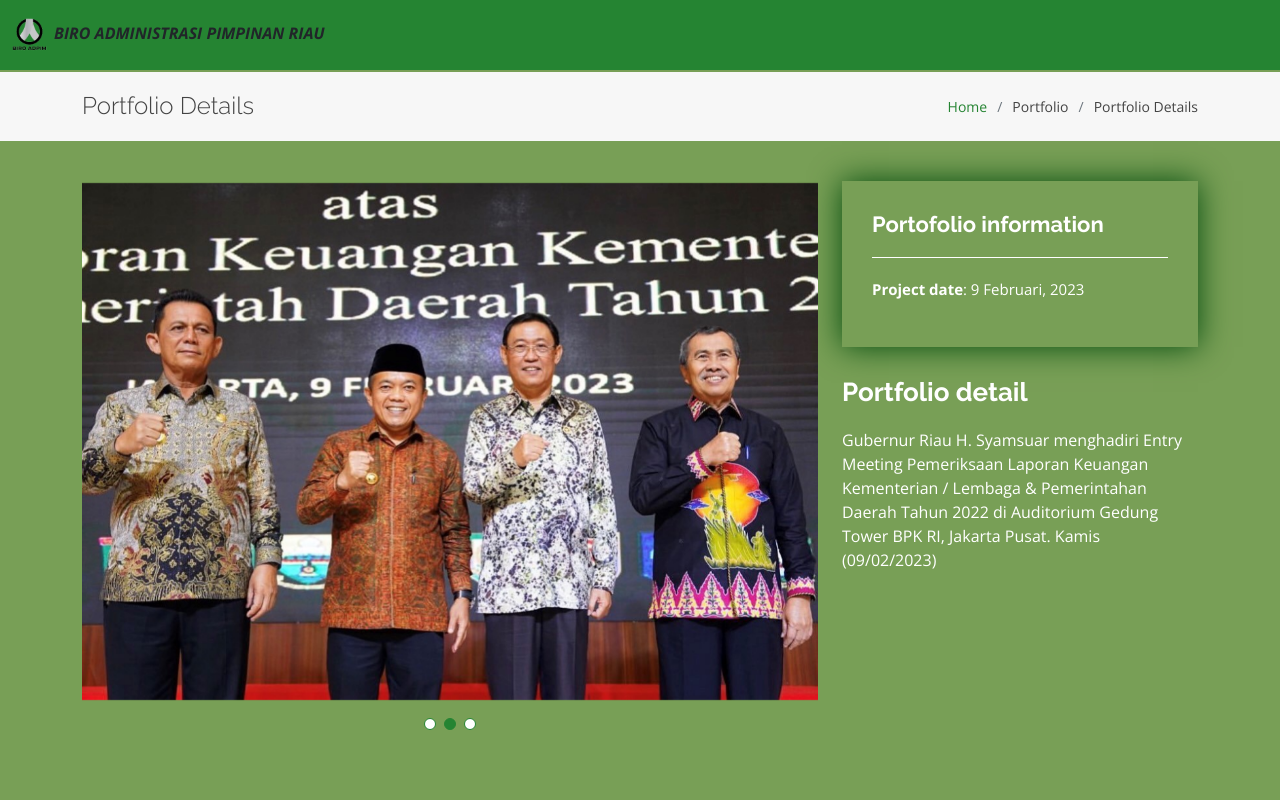
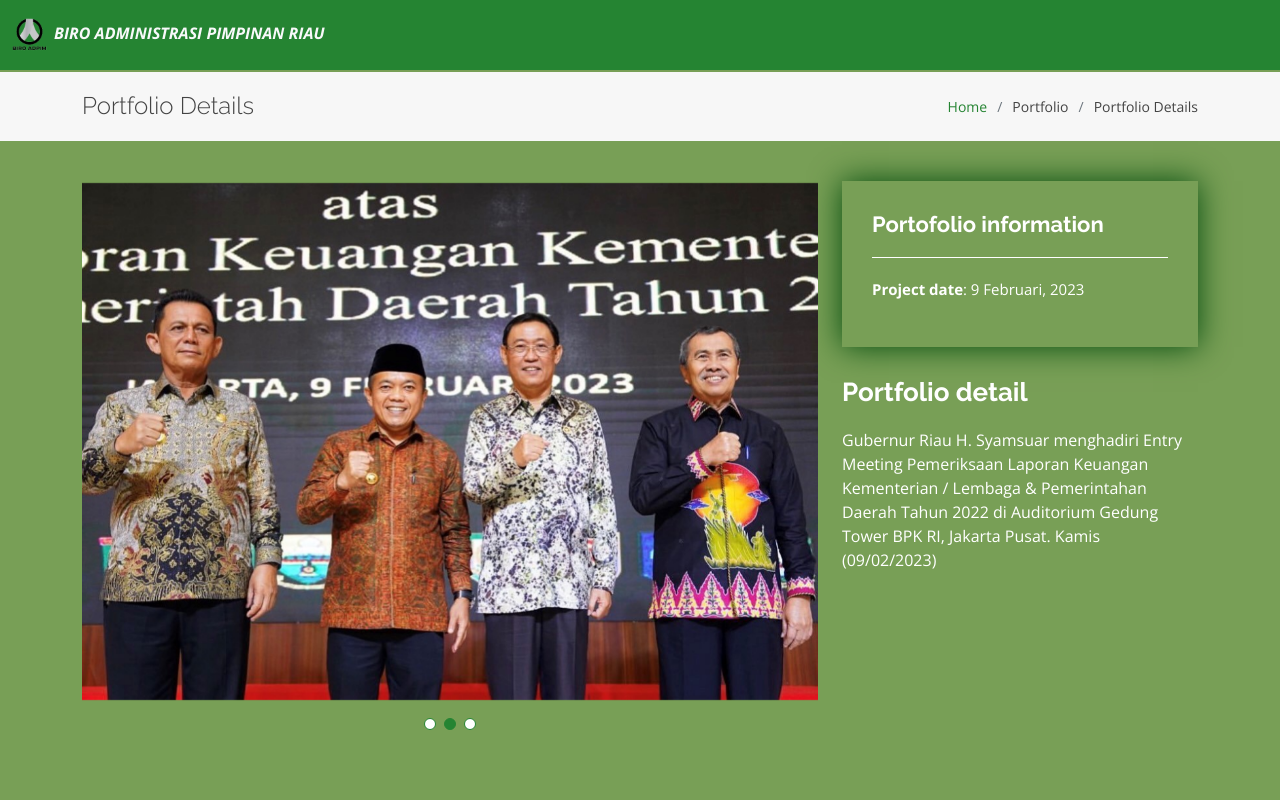
Before and after one commit to DiraShabrina/dirashabrina.github.io, a plain HTML site: page portfolio-details-pic1.html in a window 1280 px wide. Shown: the top 800 px of the page. Drawn offline with nearby package versions, Linux system fonts and the light colour scheme.

Commit message:
mengubah font color portfolio details

```diff
--- a/portfolio-details-pic1.html
+++ b/portfolio-details-pic1.html
@@ -32,7 +32,7 @@
     <header id="header" class="fixed-top d-flex align-items-center">
       <div class="container-fluid d-flex justify-content-between">
         <div class="logo">
-          <a class="navbar-brand text-dark fs-6 fst-italic fw-bold align-middle" href="#"> <img src="assets/img/logoadpim.png" alt="" class="d-inline align-text-middle" />Biro Administrasi Pimpinan Riau</a>
+          <a class="navbar-brand text-light fs-6 fst-italic fw-bold align-middle" href="#"> <img src="assets/img/logoadpim.png" alt="" class="d-inline align-text-middle" />Biro Administrasi Pimpinan Riau</a>
         </div>
       </div>
     </header>
```
Also changed, not shown: portfolio-details-pic2.html (+1 -1 lines), portfolio-details-pic3.html (+1 -1 lines), portfolio-details-pic4.html (+1 -1 lines), portfolio-details-vid1.html (+1 -1 lines), portfolio-details-vid2.html (+1 -1 lines).
